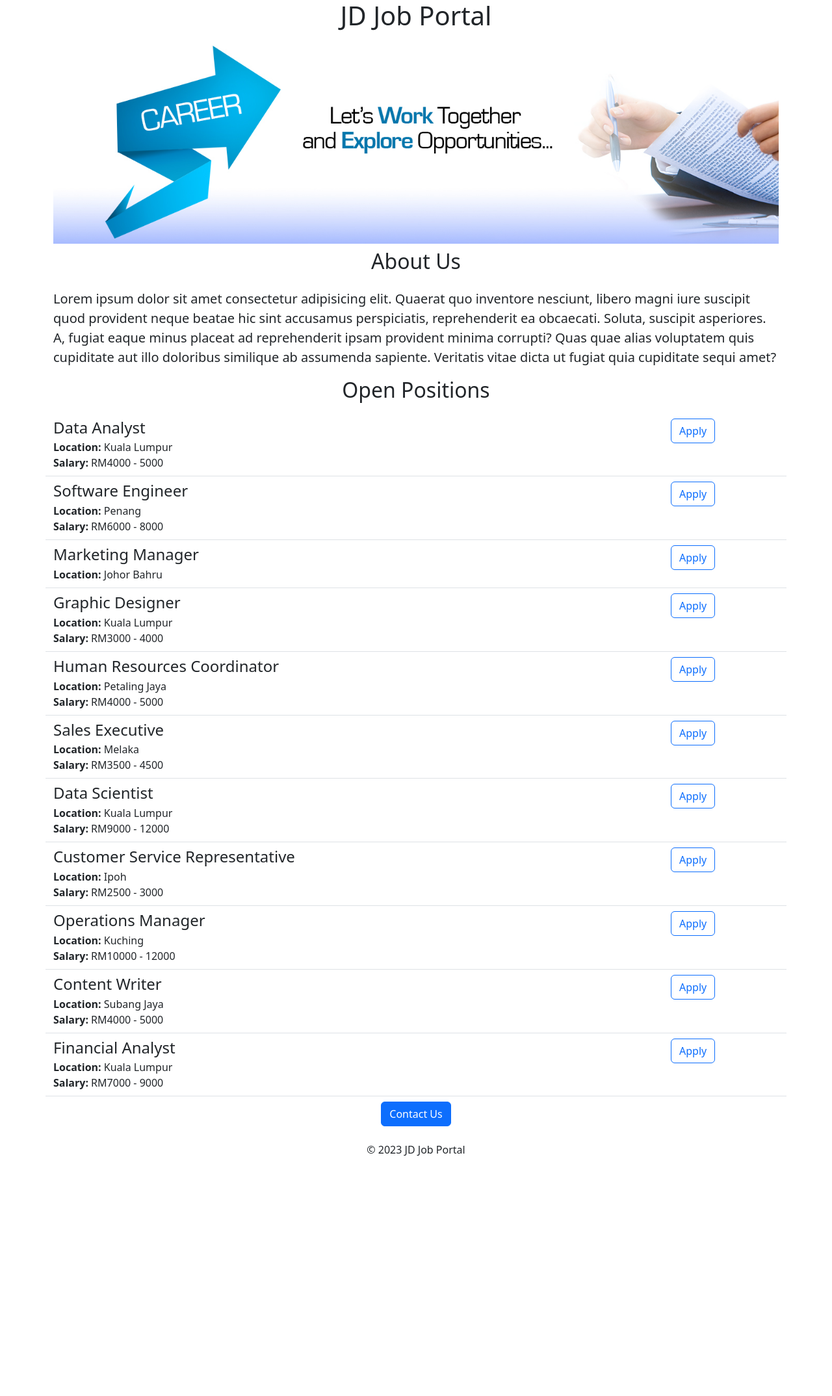
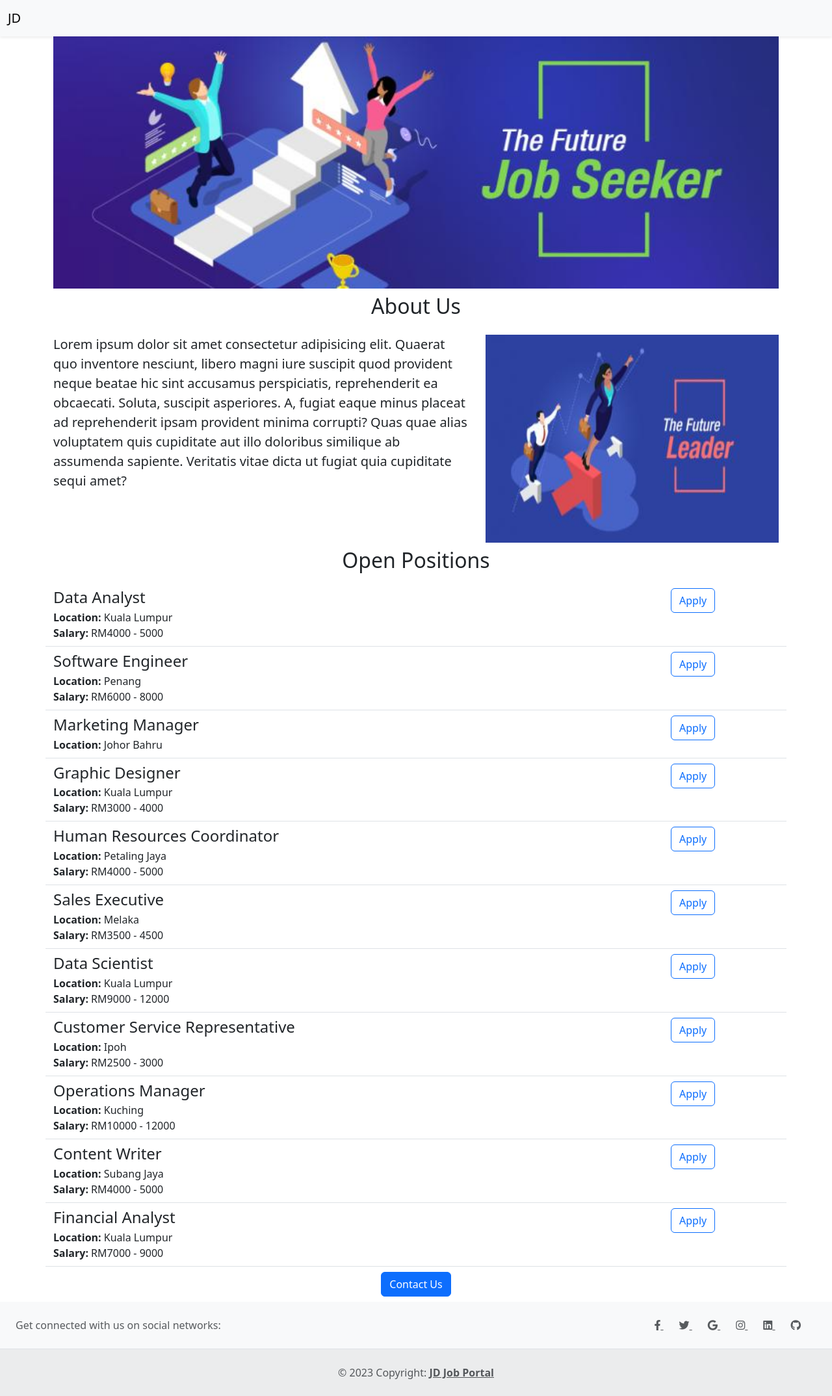
Before and after one commit to jianhui99/jd_job, a Flask app: page / in a window 1280 px wide. Shown: the whole page at 65% size. Before the commit the page ends 1779 px from the top, so only its background shows below. Run offline with Flask 3, Linux system fonts and the light colour scheme.

Commit message:
feat: update home page content

```diff
--- /dev/null
+++ b/requirements.txt
@@ -0,0 +1 @@
+Flask
--- /dev/null
+++ b/templates/footer.html
@@ -0,0 +1,44 @@
+<!-- Footer -->
+<footer class="text-center text-lg-start bg-light text-muted">
+    <!-- Section: Social media -->
+    <section class="d-flex justify-content-center justify-content-lg-between p-4 border-bottom">
+      <!-- Left -->
+      <div class="me-5 d-none d-lg-block">
+        <span>Get connected with us on social networks:</span>
+      </div>
+      <!-- Left -->
+
+      <!-- Right -->
+      <div>
+        <a href="" class="me-4 text-reset">
+          <i class="fab fa-facebook-f"></i>
+        </a>
+        <a href="" class="me-4 text-reset">
+          <i class="fab fa-twitter"></i>
+        </a>
+        <a href="" class="me-4 text-reset">
+          <i class="fab fa-google"></i>
+        </a>
+        <a href="" class="me-4 text-reset">
+          <i class="fab fa-instagram"></i>
+        </a>
+        <a href="" class="me-4 text-reset">
+          <i class="fab fa-linkedin"></i>
+        </a>
+        <a href="" class="me-4 text-reset">
+          <i class="fab fa-github"></i>
+        </a>
+      </div>
+      <!-- Right -->
+    </section>
+    <!-- Section: Social media -->
+
+
+    <!-- Copyright -->
+    <div class="text-center p-4" style="background-color: rgba(0, 0, 0, 0.05);">
+      © 2023 Copyright:
+      <a class="text-reset fw-bold" href="#">JD Job Portal</a>
+    </div>
+    <!-- Copyright -->
+  </footer>
+  <!-- Footer -->
--- a/templates/home.html
+++ b/templates/home.html
@@ -6,22 +6,37 @@
     <meta name="viewport" content="width=device-width, initial-scale=1.0">
     <title>JD Job Portal</title>
     <link href="https://cdn.jsdelivr.net/npm/bootstrap@5.3.0-alpha3/dist/css/bootstrap.min.css" rel="stylesheet" integrity="sha384-KK94CHFLLe+nY2dmCWGMq91rCGa5gtU4mk92HdvYe+M/SXH301p5ILy+dN9+nJOZ" crossorigin="anonymous">
+    <link rel="stylesheet" href="https://cdnjs.cloudflare.com/ajax/libs/font-awesome/6.4.0/css/all.min.css" integrity="sha512-iecdLmaskl7CVkqkXNQ/ZH/XLlvWZOJyj7Yy7tcenmpD1ypASozpmT/E0iPtmFIB46ZmdtAc9eNBvH0H/ZpiBw==" crossorigin="anonymous" referrerpolicy="no-referrer" />
+
     <style>
         #home_banner_1 {
             width: 100%;
         }
+
+        #home_banner_2{
+            height: 320px;
+        }
     </style>
 </head>
 <body>
+    {% include 'nav.html' %}
     <div class="container">
         <h1 class="text-center">JD Job Portal</h1>
         <img class="img-fluid" id="home_banner_1" src="/static/banner_1.jpg">
 
         <h2 class="text-center mt-2 mb-4">About Us</h2>
-        <p class="lead">
-            Lorem ipsum dolor sit amet consectetur adipisicing elit. Quaerat quo inventore nesciunt, libero magni iure suscipit quod provident neque beatae hic sint accusamus perspiciatis, reprehenderit ea obcaecati. Soluta, suscipit asperiores.
-            A, fugiat eaque minus placeat ad reprehenderit ipsam provident minima corrupti? Quas quae alias voluptatem quis cupiditate aut illo doloribus similique ab assumenda sapiente. Veritatis vitae dicta ut fugiat quia cupiditate sequi amet?
-        </p>
+        <div class="row">
+            <div class="col-md-7">
+                <p class="lead">
+                    Lorem ipsum dolor sit amet consectetur adipisicing elit. Quaerat quo inventore nesciunt, libero magni iure suscipit quod provident neque beatae hic sint accusamus perspiciatis, reprehenderit ea obcaecati. Soluta, suscipit asperiores.
+                    A, fugiat eaque minus placeat ad reprehenderit ipsam provident minima corrupti? Quas quae alias voluptatem quis cupiditate aut illo doloribus similique ab assumenda sapiente. Veritatis vitae dicta ut fugiat quia cupiditate sequi amet?
+                </p>
+            </div>
+
+            <div class="d-none d-md-block col-md-5">
+                <img class="img-fluid" id="home_banner_2" src="/static/banner_2.jpg">
+            </div>
+        </div>
 
         <h2 class="text-center mt-2 mb-4">Open Positions</h2>
         <div>
@@ -30,10 +45,10 @@
             {% endfor %}
         </div>
 
-        <div class="text-center">
-            <button class="btn btn-primary">Contact Us</button>
-            <p class="mt-4">&copy; 2023 JD Job Portal</p>
+        <div class="text-center mb-2">
+            <a href="mailto:jianhui9998@gmail.com" class="btn btn-primary">Contact Us</a>
         </div>
     </div>
+    {% include 'footer.html' %}
 </body>
 </html>
--- a/templates/job_list.html
+++ b/templates/job_list.html
@@ -8,6 +8,6 @@
     </div>
 
     <div class="col-2">
-        <button class="btn btn-outline-primary">Apply</button>
+        <a href="mailto:jianhui9998@gmail.com?subject=Application for {{job['title']}}" type="button" class="btn btn-outline-primary float-right align-middle">Apply</a>
     </div>
 </div>
--- /dev/null
+++ b/templates/nav.html
@@ -0,0 +1,5 @@
+<nav class="navbar navbar-expand-lg bg-body-tertiary shadow-sm fixed-top">
+    <div class="container-fluid">
+        <a class="navbar-brand" href="#">JD</a>
+    </div>
+</nav>
```
Also changed, not shown: static/banner_1.jpg, static/banner_2.jpg (added).
